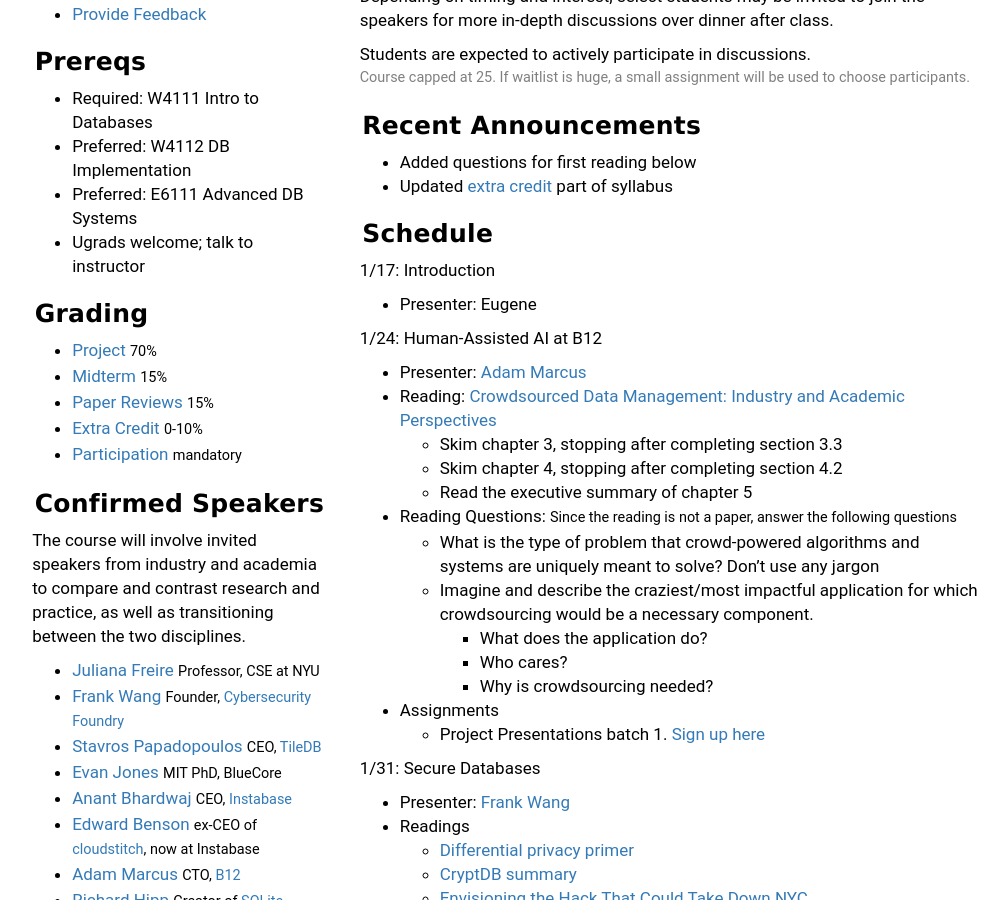
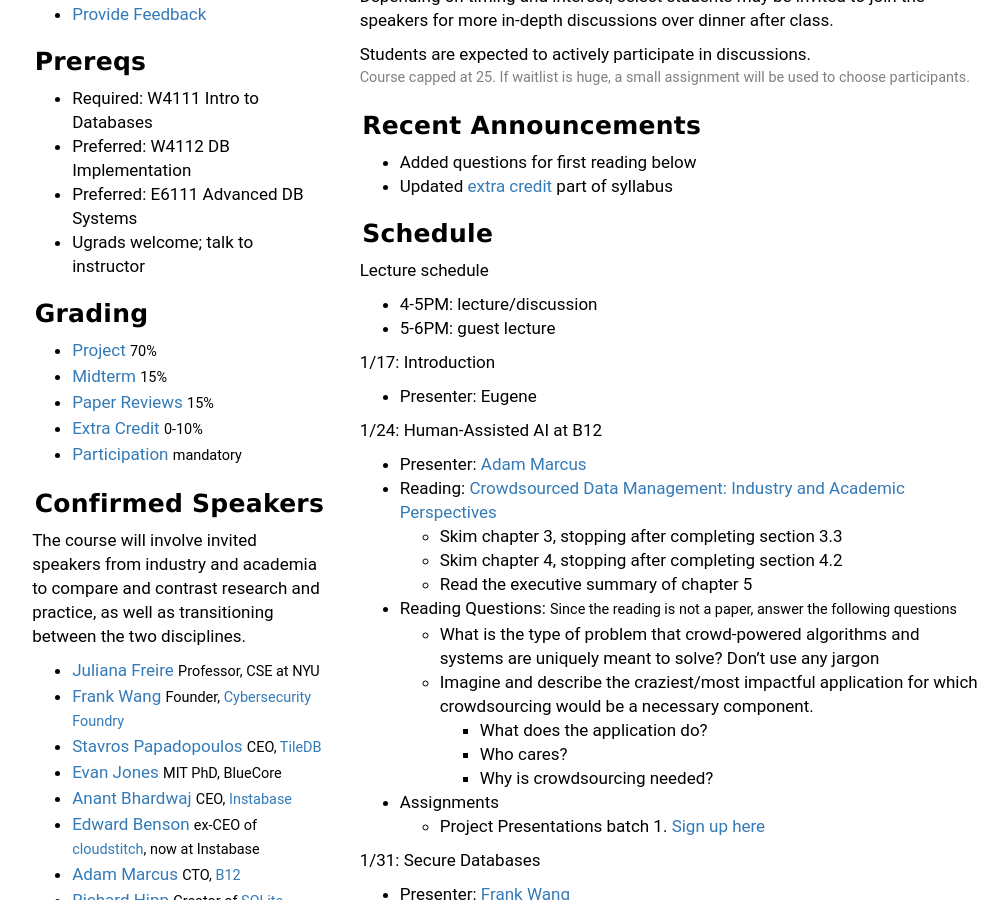
Before and after one commit to columbiadb/columbiadb.github.io, a Jekyll site: the page built from index.md, in a window 1280 px wide and 900 px high, scrolled down 421 px. Shown: the whole window, without its empty margins (77-1085 px from the left). Built offline with Jekyll 4.4.1, drawn with Linux system fonts in a browser that asks for light colours.

Commit message:
lazy commit msg

```diff
--- a/index.md
+++ b/index.md
@@ -19,6 +19,12 @@
 
 
 #### Schedule
+
+Lecture schedule
+
+* 4-5PM: lecture/discussion
+* 5-6PM: guest lecture
+
 
 1/17: Introduction
 * Presenter: Eugene
```
